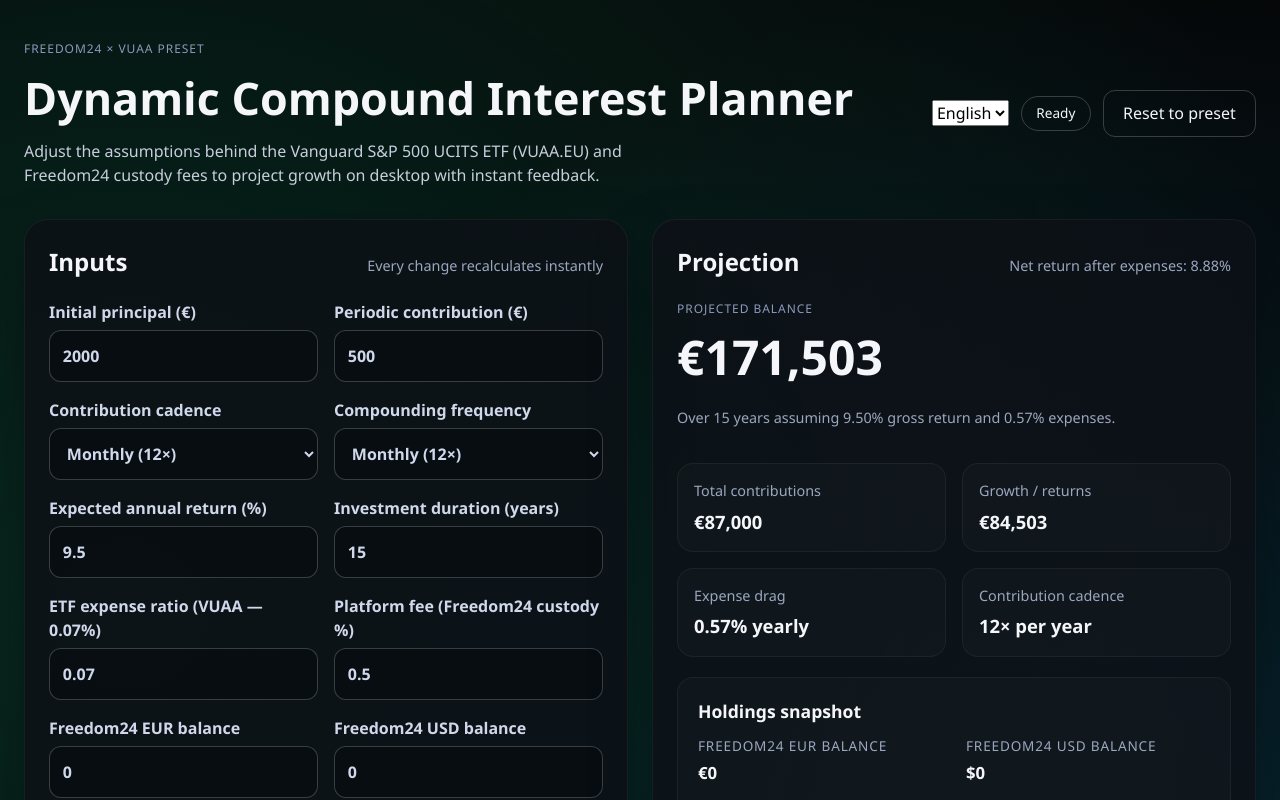
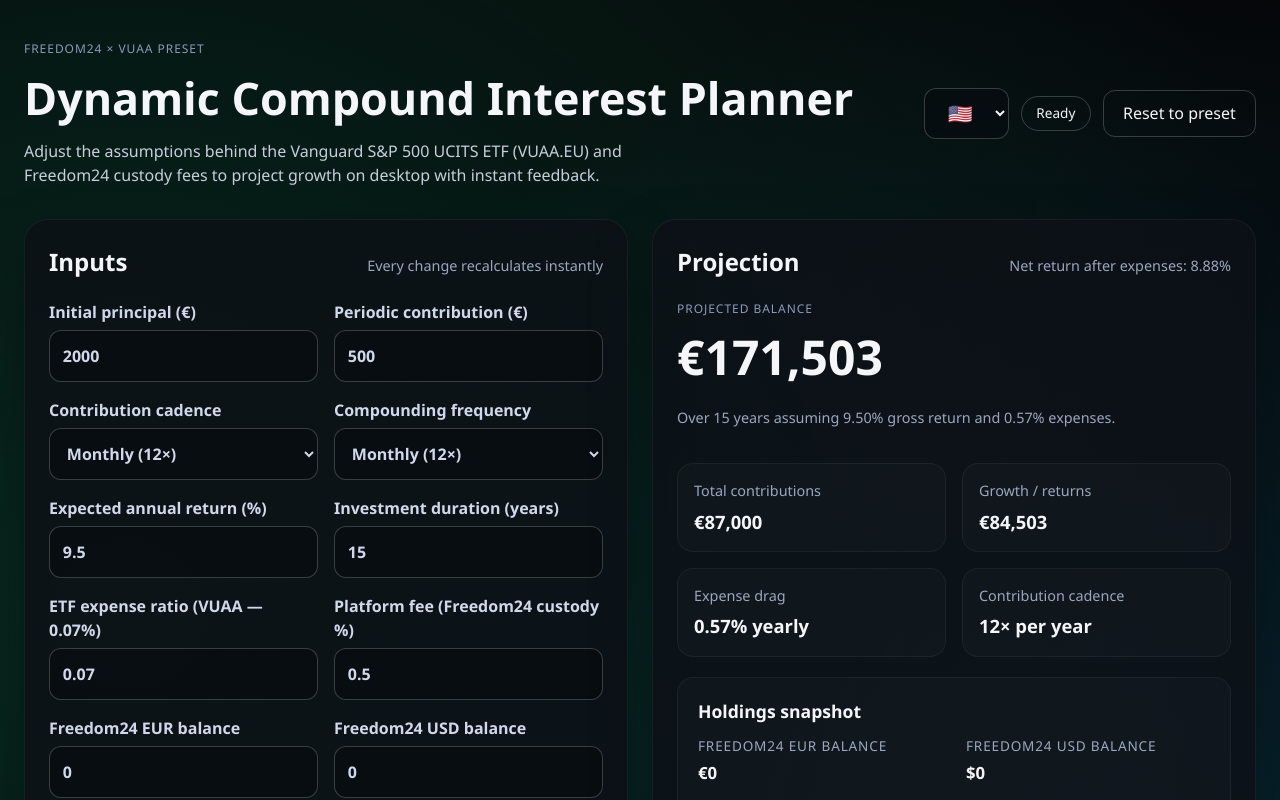
Before and after one commit to GeorgeWebDevCy/dynamic-compound-interest-calculator-desktop-app, a React app in the folder app/: page / in a window 1280 px wide. Shown: the top 800 px of the page. Built offline with nearby package versions, Linux system fonts and the light colour scheme; the HTML template or start-up script is replaced by a standard one.

Commit message:
feat: add flags to language selector

```diff
--- a/app/src/App.css
+++ b/app/src/App.css
@@ -39,6 +39,29 @@
   align-items: center;
   gap: 0.75rem;
   flex-wrap: wrap;
+}
+
+.language-select {
+  border: 1px solid rgba(255, 255, 255, 0.2);
+  background: rgba(8, 10, 15, 0.6);
+  border-radius: 0.75rem;
+  padding: 0.65rem 1.2rem;
+  font-size: 1.25rem;
+  line-height: 1;
+  color: inherit;
+  cursor: pointer;
+  transition: border-color 0.2s, box-shadow 0.2s;
+}
+
+.language-select:focus {
+  outline: none;
+  border-color: #10b981;
+  box-shadow: 0 0 0 2px rgba(16, 185, 129, 0.25);
+}
+
+.language-select option {
+  font-size: 1.25rem;
+  text-align: center;
 }
 
 .ghost {
--- a/app/src/App.tsx
+++ b/app/src/App.tsx
@@ -37,8 +37,8 @@
 }[keyof CompoundSettings]
 
 const LANGUAGE_OPTIONS = [
-  { value: 'en', labelKey: 'language.en' },
-  { value: 'el', labelKey: 'language.el' },
+  { value: 'en', labelKey: 'language.en', flag: '🇺🇸' },
+  { value: 'el', labelKey: 'language.el', flag: '🇬🇷' },
 ] as const
 
 const resolveLanguageCode = (language?: string) => {
@@ -254,10 +254,16 @@
             aria-label={t('language.label')}
             value={languageCode}
             onChange={handleLanguageChange}
+            className="language-select"
           >
             {LANGUAGE_OPTIONS.map((option) => (
-              <option key={option.value} value={option.value}>
-                {t(option.labelKey)}
+              <option
+                key={option.value}
+                value={option.value}
+                aria-label={t(option.labelKey)}
+                title={t(option.labelKey)}
+              >
+                {option.flag}
               </option>
             ))}
           </select>
```
